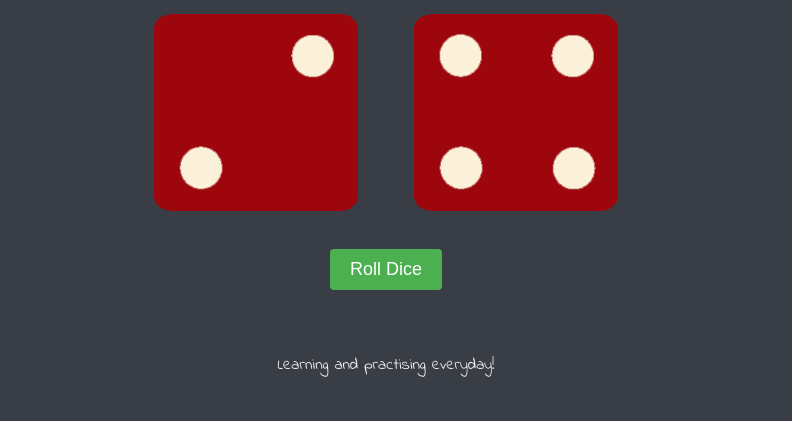
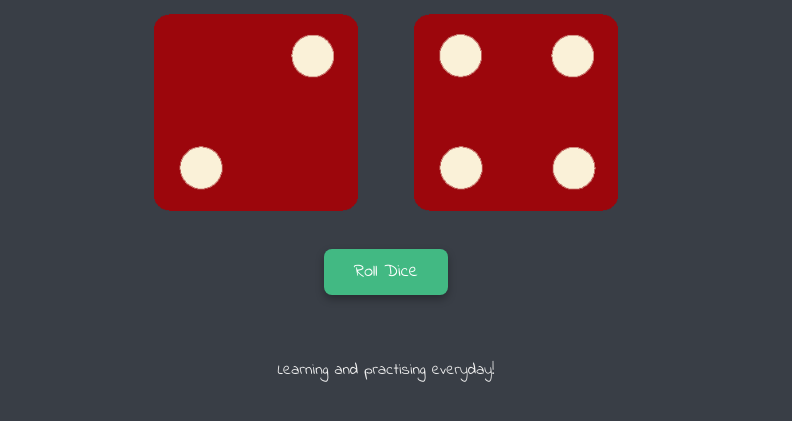
Before and after one commit to rimjhimsingh/dice-roll, a plain HTML site: page index.html in a window 1280 px wide. Shown: the part 321-742 px from the top of the page, without its empty margins (254-1046 px from the left). Drawn offline with Linux system fonts and the light colour scheme.

Commit message:
Update index.html

```diff
--- a/index.html
+++ b/index.html
@@ -23,8 +23,8 @@
       </div>
 
       <div style="text-align: center; margin: 30px 0;">
-        <button id="rollButton" style="padding: 10px 20px; font-size: 18px; cursor: pointer; background-color: #4CAF50; color: white; border: none; border-radius: 4px;">Roll Dice</button>
-      </div>
+      <button id="rollButton" class="roll-button">Roll Dice</button>
+    </div>
     </div>
 
     <footer>Learning and practising everyday!</footer>
```
